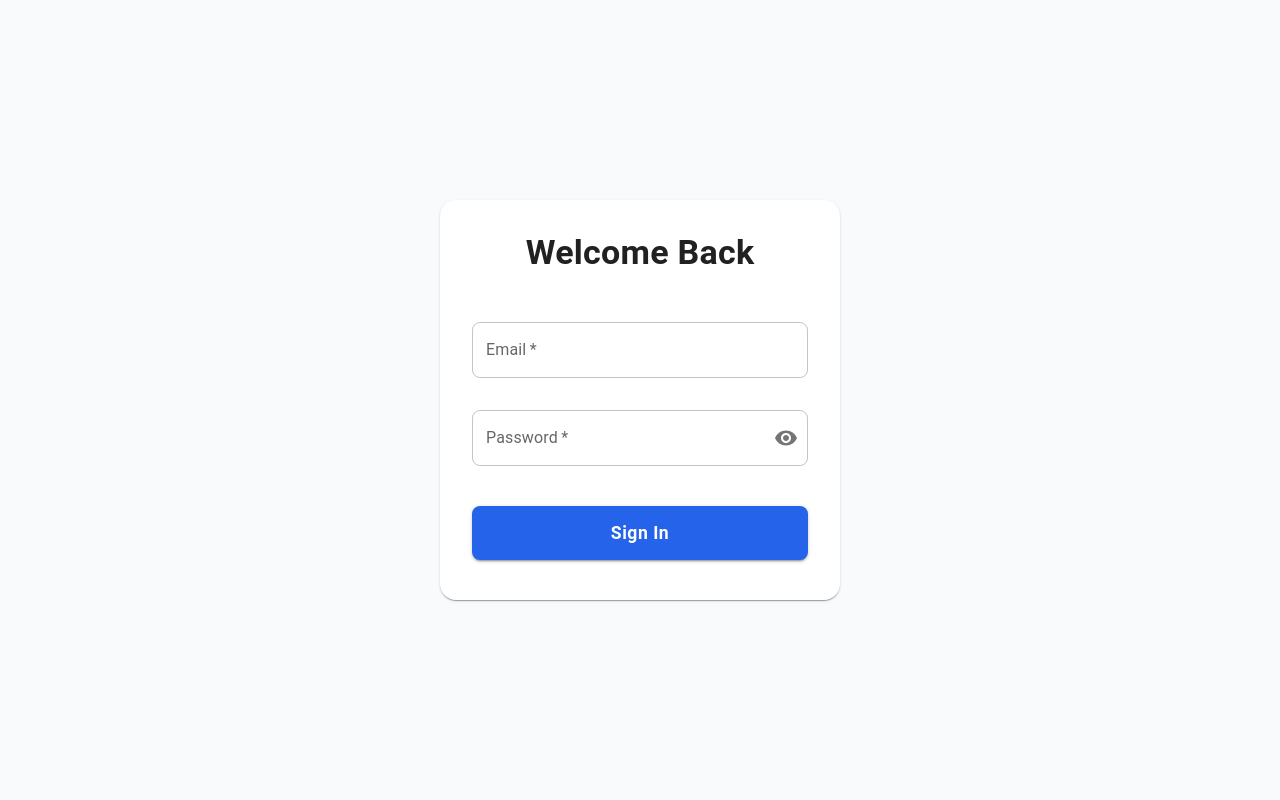
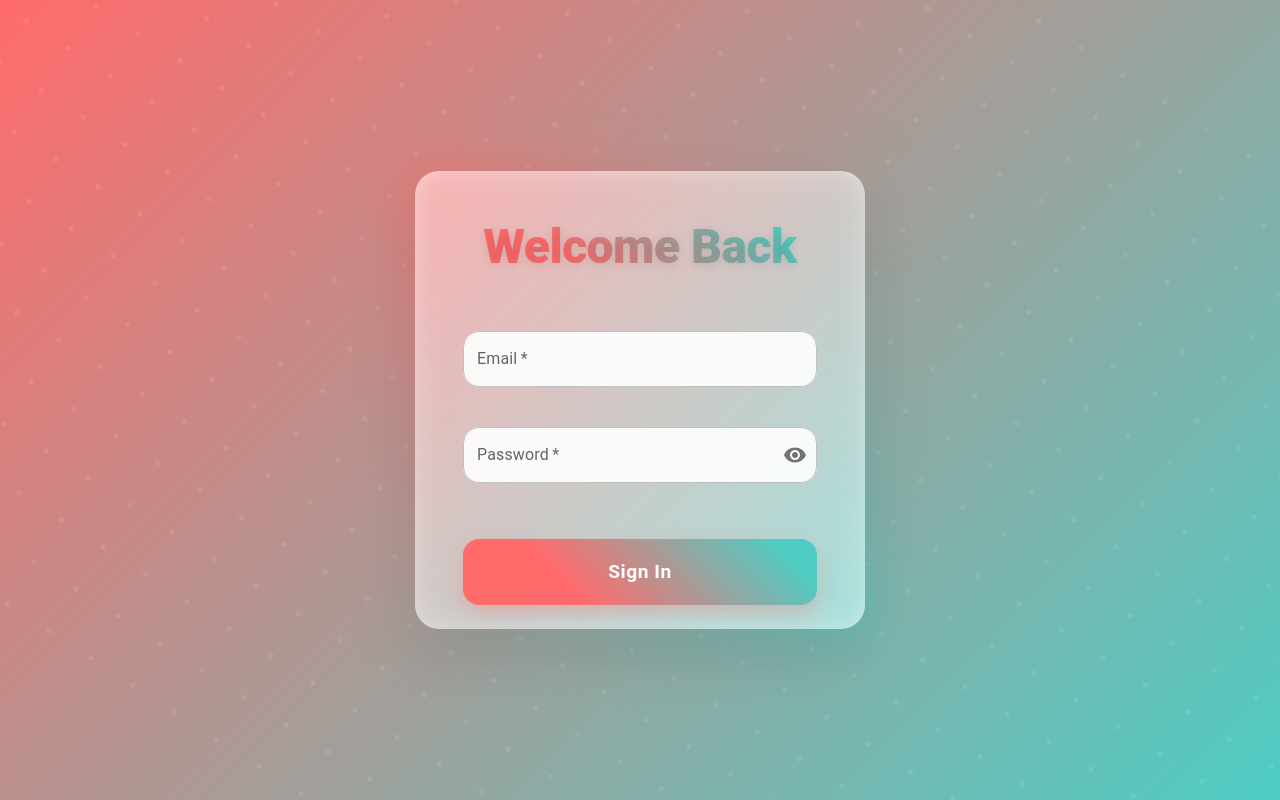
Before and after one commit to fullstuckdev/frontend-repo-test, a Next.js app: page / in a window 1280 px wide. Built offline with nearby package versions, Linux system fonts and the light colour scheme; no server answers.

Commit message:
feat: login page change UI

```diff
--- a/src/app/login/page.tsx
+++ b/src/app/login/page.tsx
@@ -61,24 +61,73 @@ export default function LoginPage() {
   };
 
   return (
-    <Container maxWidth="sm">
+    <Container maxWidth={false} disableGutters>
       <Box
         sx={{
           minHeight: '100vh',
           display: 'flex',
           alignItems: 'center',
           justifyContent: 'center',
-          p: isMobile ? 2 : 4
+          background: 'linear-gradient(135deg, #FF6B6B 0%, #4ECDC4 100%)',
+          position: 'relative',
+          overflow: 'hidden',
+          '&::before': {
+            content: '""',
+            position: 'absolute',
+            width: '140%',
+            height: '140%',
+            background: 'radial-gradient(circle, rgba(255,255,255,0.2) 2px, transparent 3px)',
+            backgroundSize: '50px 50px',
+            animation: 'rotate 60s linear infinite',
+            opacity: 0.5,
+          },
+          '@keyframes rotate': {
+            '0%': { transform: 'rotate(0deg)' },
+            '100%': { transform: 'rotate(360deg)' },
+          },
         }}
       >
-        <Card sx={{ width: '100%', maxWidth: 400 }}>
-          <CardContent sx={{ p: isMobile ? 2 : 4 }}>
+        <Card
+          sx={{
+            width: '100%',
+            maxWidth: 450,
+            mx: 3,
+            borderRadius: '24px',
+            boxShadow: '0 20px 60px rgba(0, 0, 0, 0.15)',
+            backdropFilter: 'blur(20px)',
+            background: 'rgba(255, 255, 255, 0.9)',
+            position: 'relative',
+            overflow: 'visible',
+            '&::before': {
+              content: '""',
+              position: 'absolute',
+              top: '-15px',
+              left: '-15px',
+              right: '-15px',
+              bottom: '-15px',
+              background: 'linear-gradient(135deg, rgba(255,107,107,0.5) 0%, rgba(78,205,196,0.5) 100%)',
+              borderRadius: '32px',
+              zIndex: -1,
+              filter: 'blur(20px)',
+            },
+          }}
+        >
+          <CardContent sx={{ p: isMobile ? 4 : 6 }}>
             <Typography
-              variant="h4"
+              variant="h3"
               component="h1"
               gutterBottom
               align="center"
-              sx={{ mb: 4 }}
+              sx={{
+                mb: 5,
+                fontWeight: 800,
+                background: 'linear-gradient(45deg, #FF6B6B 30%, #4ECDC4 90%)',
+                backgroundClip: 'text',
+                WebkitBackgroundClip: 'text',
+                WebkitTextFillColor: 'transparent',
+                textShadow: '0 2px 10px rgba(0,0,0,0.1)',
+                letterSpacing: '-0.5px',
+              }}
             >
               Welcome Back
             </Typography>
@@ -91,7 +140,22 @@ export default function LoginPage() {
                 onChange={(e) => setEmail(e.target.value)}
                 margin="normal"
                 required
-                sx={{ mb: 2 }}
+                sx={{
+                  mb: 3,
+                  '& .MuiOutlinedInput-root': {
+                    borderRadius: '16px',
+                    background: 'rgba(255,255,255,0.9)',
+                    transition: 'all 0.3s ease',
+                    '&:hover': {
+                      transform: 'translateY(-2px)',
+                      boxShadow: '0 8px 20px rgba(0,0,0,0.1)',
+                    },
+                    '&.Mui-focused': {
+                      transform: 'translateY(-2px)',
+                      boxShadow: '0 8px 20px rgba(0,0,0,0.1)',
+                    },
+                  },
+                }}
               />
               <TextField
                 fullWidth
@@ -113,11 +177,45 @@ export default function LoginPage() {
                     </InputAdornment>
                   ),
                 }}
+                sx={{
+                  mb: 3,
+                  '& .MuiOutlinedInput-root': {
+                    borderRadius: '16px',
+                    background: 'rgba(255,255,255,0.9)',
+                    transition: 'all 0.3s ease',
+                    '&:hover': {
+                      transform: 'translateY(-2px)',
+                      boxShadow: '0 8px 20px rgba(0,0,0,0.1)',
+                    },
+                    '&.Mui-focused': {
+                      transform: 'translateY(-2px)',
+                      boxShadow: '0 8px 20px rgba(0,0,0,0.1)',
+                    },
+                  },
+                }}
               />
               {error && (
-                <Typography color="error" sx={{ mt: 2, textAlign: 'center' }}>
-                  {error}
-                </Typography>
+                <Box
+                  sx={{
+                    mt: 2,
+                    p: 2,
+                    borderRadius: '16px',
+                    background: 'rgba(255,107,107,0.1)',
+                    border: '1px solid rgba(255,107,107,0.3)',
+                    backdropFilter: 'blur(10px)',
+                  }}
+                >
+                  <Typography
+                    color="#FF6B6B"
+                    sx={{
+                      textAlign: 'center',
+                      fontSize: '0.9rem',
+                      fontWeight: 500,
+                    }}
+                  >
+                    {error}
+                  </Typography>
+                </Box>
               )}
               <Button
                 fullWidth
@@ -127,17 +225,47 @@ export default function LoginPage() {
                 size="large"
                 sx={{
                   mt: 4,
-                  mb: 2,
-                  py: 1.5,
-                  fontSize: '1.1rem'
+                  py: 2,
+                  fontSize: '1.2rem',
+                  fontWeight: 700,
+                  borderRadius: '16px',
+                  textTransform: 'none',
+                  background: 'linear-gradient(45deg, #FF6B6B 30%, #4ECDC4 90%)',
+                  boxShadow: '0 8px 20px rgba(255,107,107,0.3)',
+                  transition: 'all 0.3s ease',
+                  '&:hover': {
+                    transform: 'translateY(-3px)',
+                    boxShadow: '0 12px 25px rgba(255,107,107,0.4)',
+                  },
+                  '&:active': {
+                    transform: 'translateY(-1px)',
+                  },
                 }}
               >
-                {loading ? 'Signing in...' : 'Sign In'}
+                {loading ? (
+                  <Box sx={{ display: 'flex', alignItems: 'center', gap: 2 }}>
+                    <span>Signing in</span>
+                    <Box sx={{ display: 'flex', gap: 0.5 }}>
+                      <span className="dot" style={{ animation: 'bounce 1.4s infinite' }}>.</span>
+                      <span className="dot" style={{ animation: 'bounce 1.4s infinite 0.2s' }}>.</span>
+                      <span className="dot" style={{ animation: 'bounce 1.4s infinite 0.4s' }}>.</span>
+                    </Box>
+                  </Box>
+                ) : 'Sign In'}
               </Button>
             </form>
           </CardContent>
         </Card>
       </Box>
+      <style jsx global>{`
+        @keyframes bounce {
+          0%, 80%, 100% { transform: translateY(0); }
+          40% { transform: translateY(-5px); }
+        }
+        .dot {
+          display: inline-block;
+        }
+      `}</style>
     </Container>
   );
 }
```
